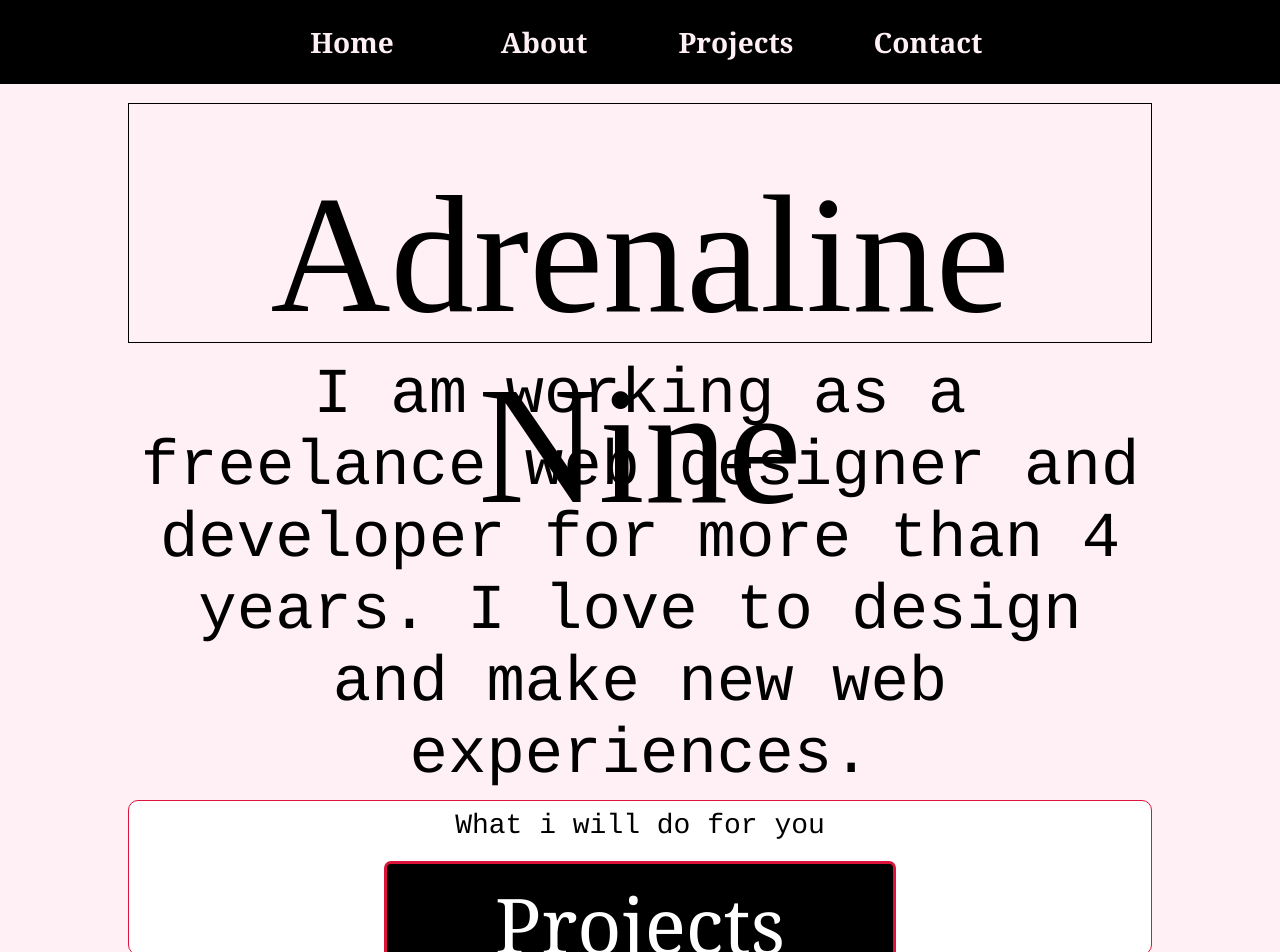
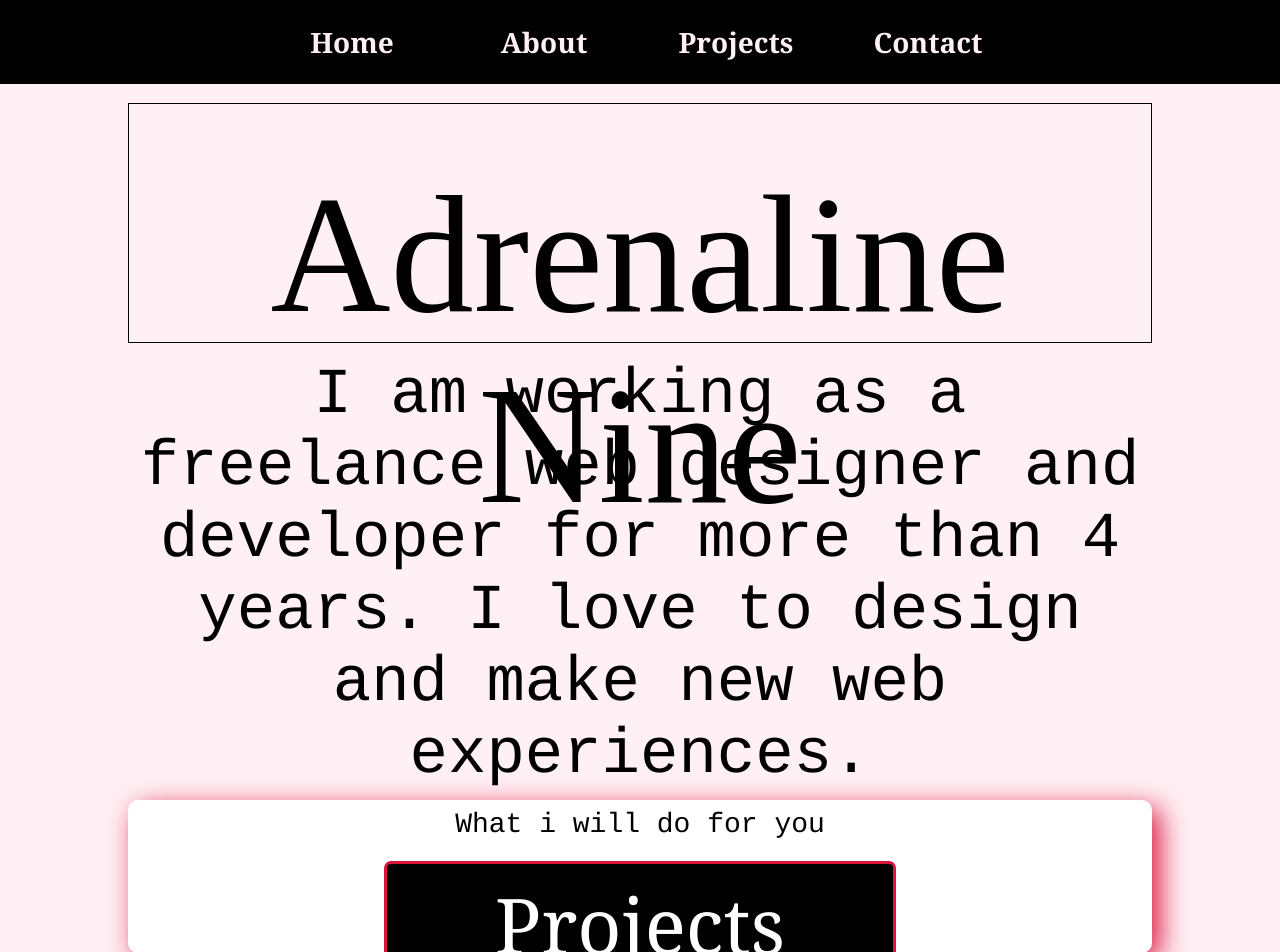
Before and after one commit to Adrenaline9/Personal-Portfolio, a Svelte app: page / in a window 1280 px wide. Shown: the top 952 px of the page. Built offline with nearby package versions, Linux system fonts and the light colour scheme.

Commit message:
1 file modified

```diff
--- a/src/components/SectionTitle.js
+++ b/src/components/SectionTitle.js
@@ -4,9 +4,9 @@ import '../style.css';
 
 const SectionTitleStyle = styled.div`
   text-align: center;
+  box-shadow: 8px 8px 28px var(--crimson);
   background-color: var(--white);
   color: var(--black);
-  border: 1px solid var(--crimson);
   border-radius: 10px;
   padding: 9px 0 9px 0;
   p {
@@ -25,7 +25,7 @@ const SectionTitleStyle = styled.div`
       font-size: 1.1rem;
     }
     h2 {
-      font-size: 2.4rem;
+      font-size: 2.3rem;
     }
   }
 `;
```
